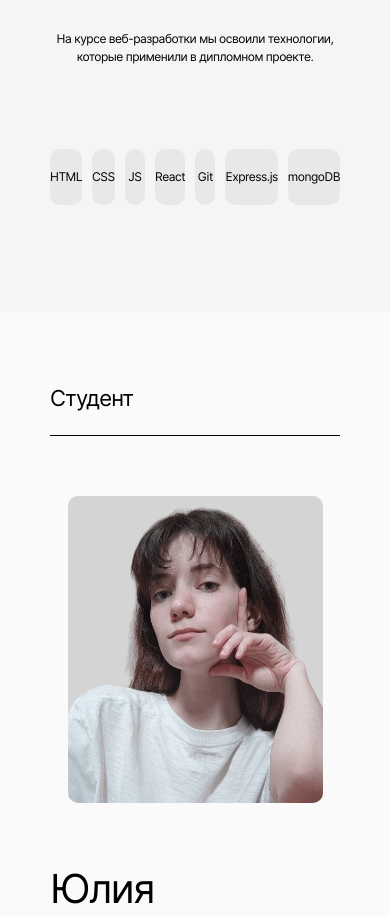
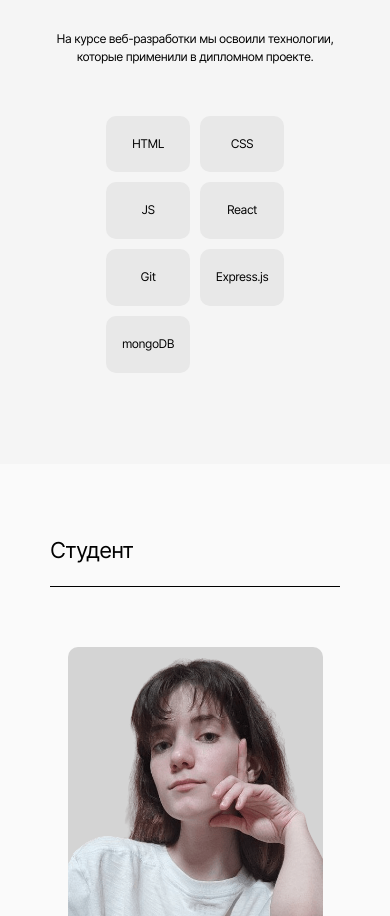
Before and after one commit to Ssempusha/movies-explorer-frontend, a React (Create React App) app: page / in a window 390 px wide. Shown: the part 1968-2884 px from the top of the page. Built offline with nearby package versions, Linux system fonts and the light colour scheme.

Commit message:
fix search and mobile adaptive

```diff
--- a/src/components/Movies/Movies.js
+++ b/src/components/Movies/Movies.js
@@ -24,11 +24,10 @@ function Movies({
 
   const handleFilterMovies = (movies, request, isShort) => {
     const filteredFilms = filterNameMovies(movies, request);
-
+    localStorage.setItem("filteredMovies", JSON.stringify(filteredFilms));
     if (!filteredFilms.length) {
       setSearchText("Ничего не найдено");
     } else {
-      localStorage.setItem("filteredMovies", JSON.stringify(filteredFilms));
       setFilterMovies(
         isShort ? filterDurationMovies(filteredFilms) : filteredFilms
       );
--- a/src/components/Techs/Techs.css
+++ b/src/components/Techs/Techs.css
@@ -105,6 +105,20 @@
   }
 }
 
+@media screen and (max-width: 450px) {
+  .techs__list {
+    margin: 50px auto 0;
+    max-width: 180px;
+    display: grid;
+    grid-template-columns: repeat(auto-fit, 84px);
+    gap: 10px;
+  }
+
+  .techs__item {
+    margin-right: 0;
+  }
+}
+
 @media screen and (max-width: 320px) {
   .techs__container {
     padding: 67px 18px;
@@ -130,16 +144,4 @@
     line-height: 1.45;
     letter-spacing: -0.44px;
   }
-
-  .techs__list {
-    margin: 50px auto 0;
-    max-width: 180px;
-    display: grid;
-    grid-template-columns: repeat(auto-fit, 84px);
-    gap: 10px;
-  }
-
-  .techs__item {
-    margin-right: 0;
-  }
 }
```
